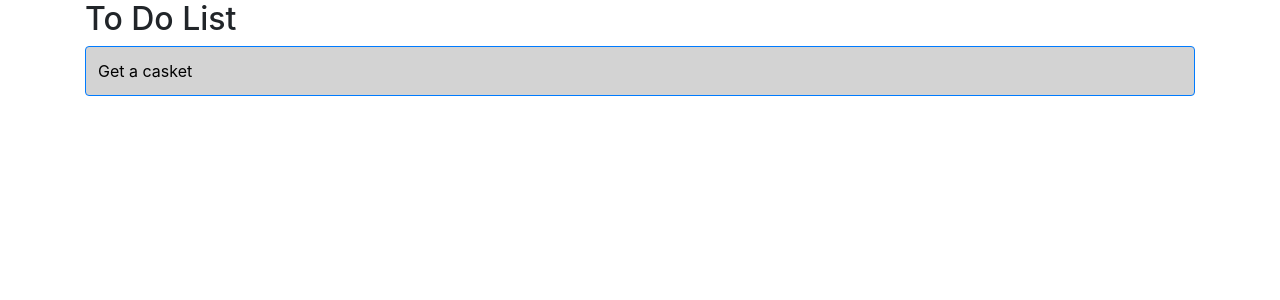
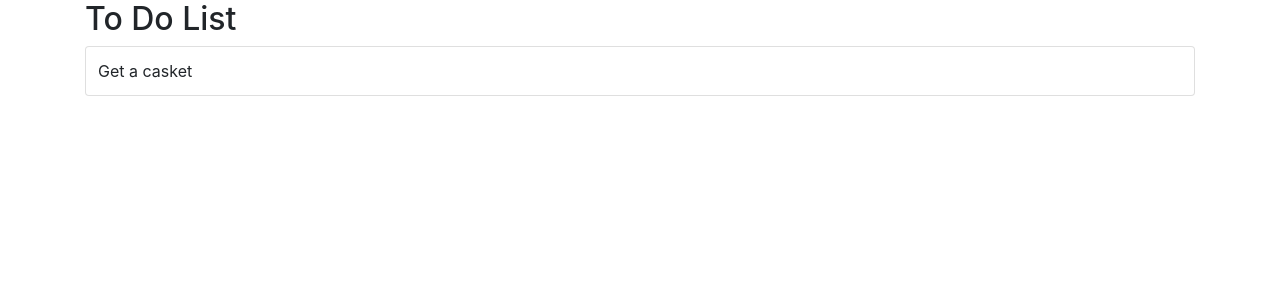
Before and after one commit to kahunacohen/todo, a React (Create React App) app: page / in a window 1280 px wide. Shown: the top 300 px of the page. Built offline with nearby package versions, Linux system fonts and the light colour scheme.

Commit message:
conditional

```diff
--- a/src/todo.js
+++ b/src/todo.js
@@ -22,6 +22,17 @@ export class ToDo extends Component {
     this.setState({ items: items });
 
   }
+  /*
+  -              <li className="list-group-item">
+-                <span className="todo-title to-do">Buy groceries</span>
+-              </li>
+-              <li className="list-group-item">
+-                <span className="todo-title to-do">Buy casket</span></li>
+-              <li className="list-group-item">
+-                <span className="todo-title to-do">Pay electric bill</span></li>
+-              <li className="list-group-item">
+-                <span className="todo-title to-do">Set mouse trap</span></li>
+*/
   render() {
     if (this.state.items.length > 0) {
       console.log(this.state.items);
@@ -31,21 +42,11 @@ export class ToDo extends Component {
             <div className="col-md">
               <h2>To Do List</h2>
               <ul className="list-group">
-
-                <li className="list-group-item active">{this.state.items[0].title}</li>
-
-                {/* <li className="list-group-item active">
-                <img alt="check" src="./check.png"/><span className="todo-title done">Go to birthday party</span>
-              </li>
-              <li className="list-group-item">
-                <span className="todo-title to-do">Buy groceries</span>
-              </li>
-              <li className="list-group-item">
-                <span className="todo-title to-do">Buy casket</span></li>
-              <li className="list-group-item">
-                <span className="todo-title to-do">Pay electric bill</span></li>
-              <li className="list-group-item">
-                <span className="todo-title to-do">Set mouse trap</span></li> */}
+                {this.state.items.length > 0 ?
+                  this.state.items.map(item => {
+                    return <li className="list-group-item">{item.title}</li>
+                  })
+                  : <p>No items</p>}
               </ul>
             </div>
           </div>
```
